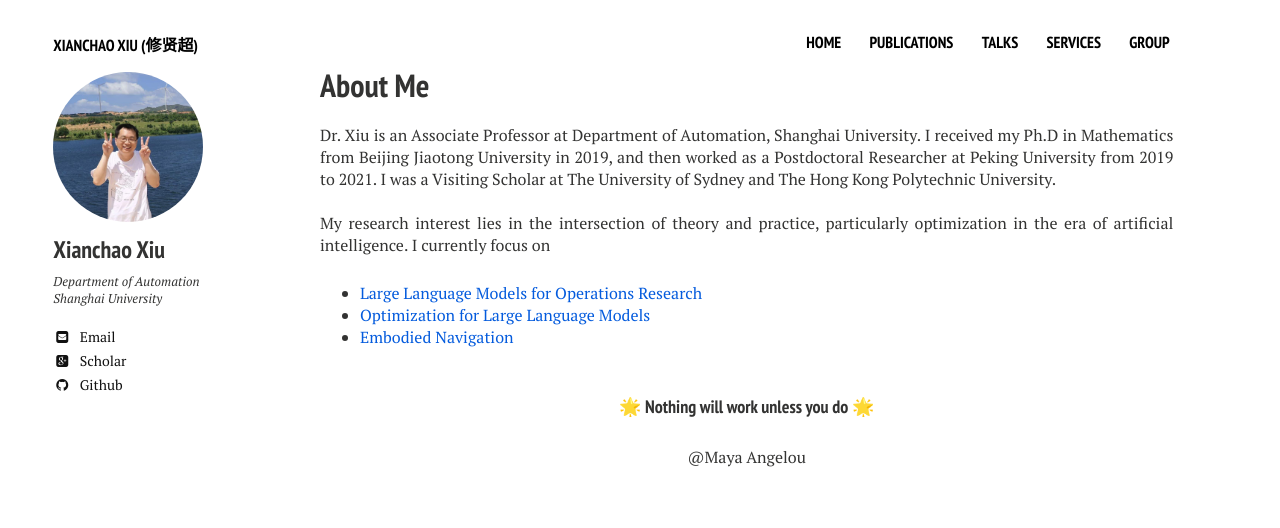
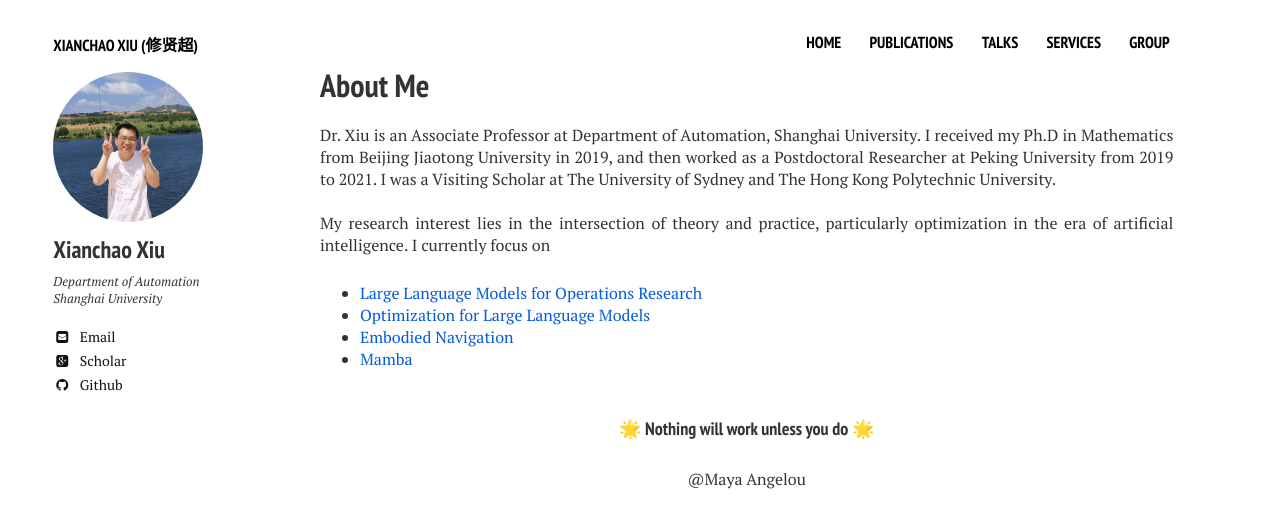
Before and after one commit to xianchaoxiu/xianchaoxiu.github.io, a Jekyll site: the page built from index.md, in a window 1280 px wide. Shown: the top 528 px of the page. Built offline with Jekyll 4.4.1, drawn with Linux system fonts in a browser that asks for light colours; nearby versions of some CDN libraries.

Commit message:
Update home2.html

```diff
--- a/_layouts/home2.html
+++ b/_layouts/home2.html
@@ -35,8 +35,10 @@
    <ul>
       <li> <a href="https://github.com/xianchaoxiu/Large-Language-Models-for-Operations-Research" class="textlink" target="_blank">Large Language Models for Operations Research </a> </li>
       <li> <a href="https://github.com/xianchaoxiu/Optimization-for-Large-Language-Models" class="textlink" target="_blank">Optimization for Large Language Models</a> </li>
-     <li> <a href="https://github.com/xianchaoxiu/Embodied-Navigation" class="textlink" target="_blank">Embodied Navigation</a> </li> <br>
+     <li> <a href="https://github.com/xianchaoxiu/Embodied-Navigation" class="textlink" target="_blank">Embodied Navigation</a> </li>
+    <li> <a href="https://github.com/xianchaoxiu/Mamba" class="textlink" target="_blank">Mamba</a> </li> <br>
     </ul>
+
 
 
 
```
